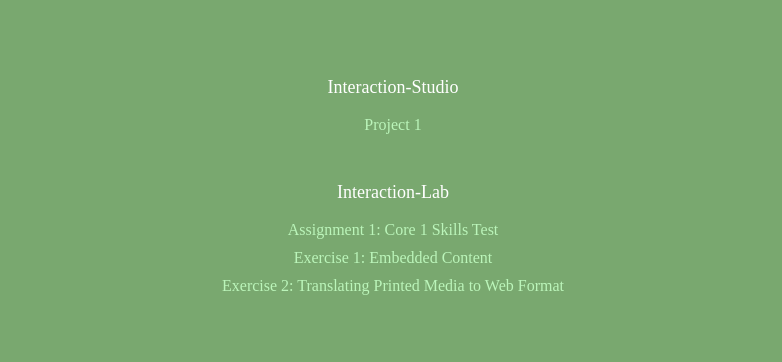
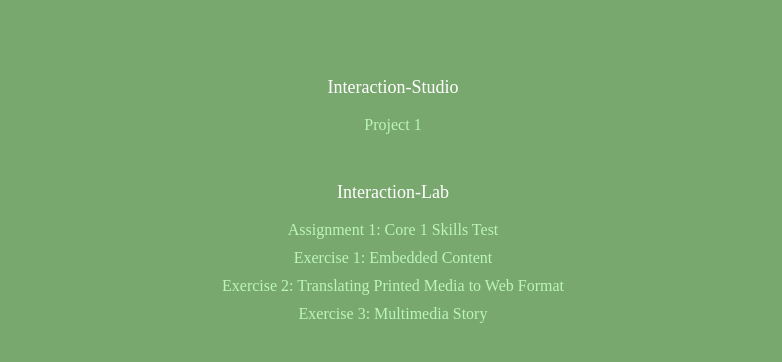
Before and after one commit to hongm433/hongm433.github.io, a plain HTML site: page index.html in a window 1280 px wide. Shown: the part 152-514 px from the top of the page, without its empty margins (247-1029 px from the left). Drawn offline with Linux system fonts and the light colour scheme; a web font is replaced by a local one.

Commit message:
Update index.html

```diff
--- a/index.html
+++ b/index.html
@@ -20,6 +20,7 @@
       <li><a href="https://core-1-lab-skills-test-jennie-hong.glitch.me/">Assignment 1: Core 1 Skills Test</a></li  >
       <li><a href="interaction_lab_ex1/index.html">Exercise 1: Embedded Content</a></li>
       <li><a href="https://hongm433.github.io/interaction_lab_ex2/">Exercise 2: Translating Printed Media to Web Format</a></li>
+      <li><a href="https://hongm433.github.io/interaction_lab_ex3/">Exercise 3: Multimedia Story</a></li>
     </ul>
   </div>
 </body>
```
